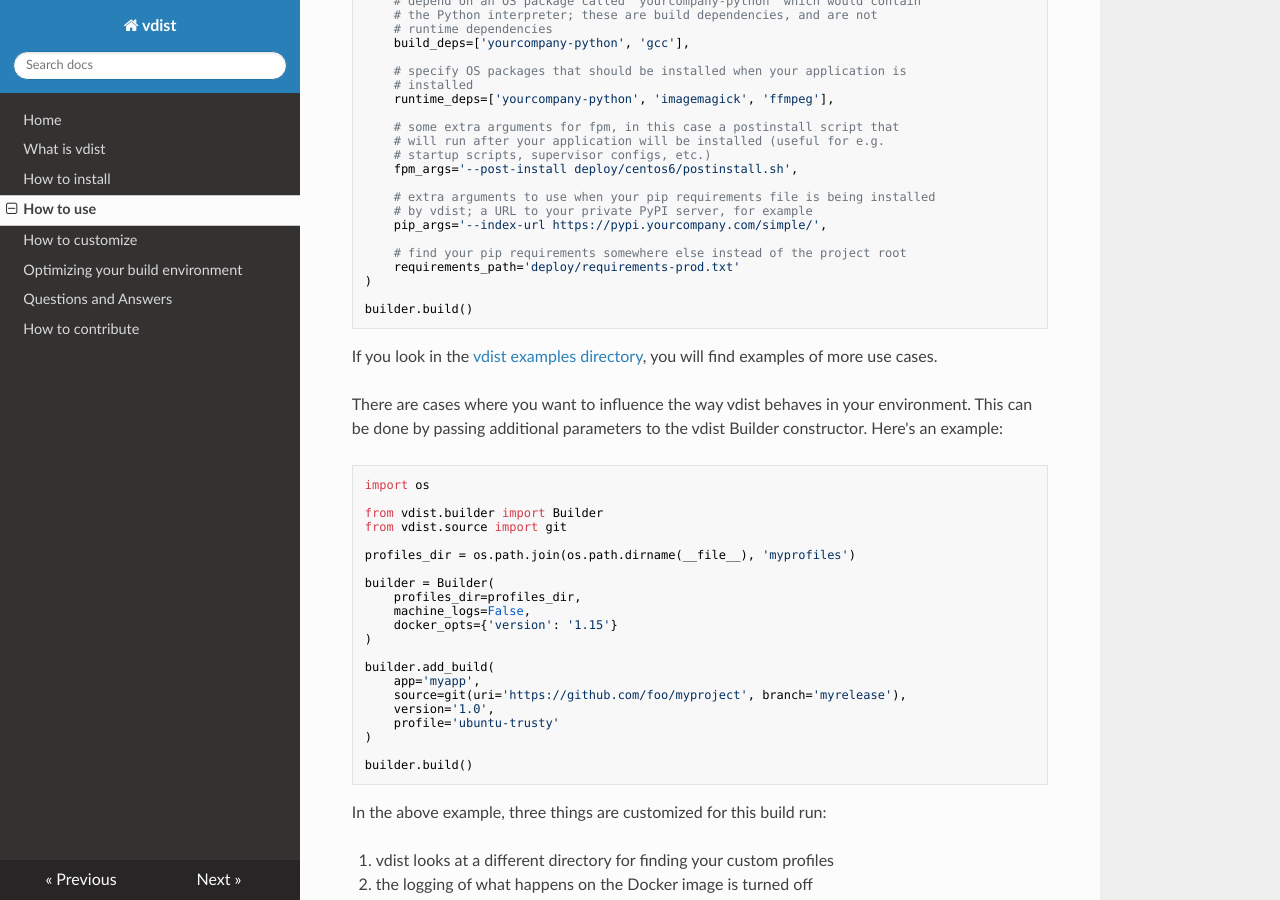
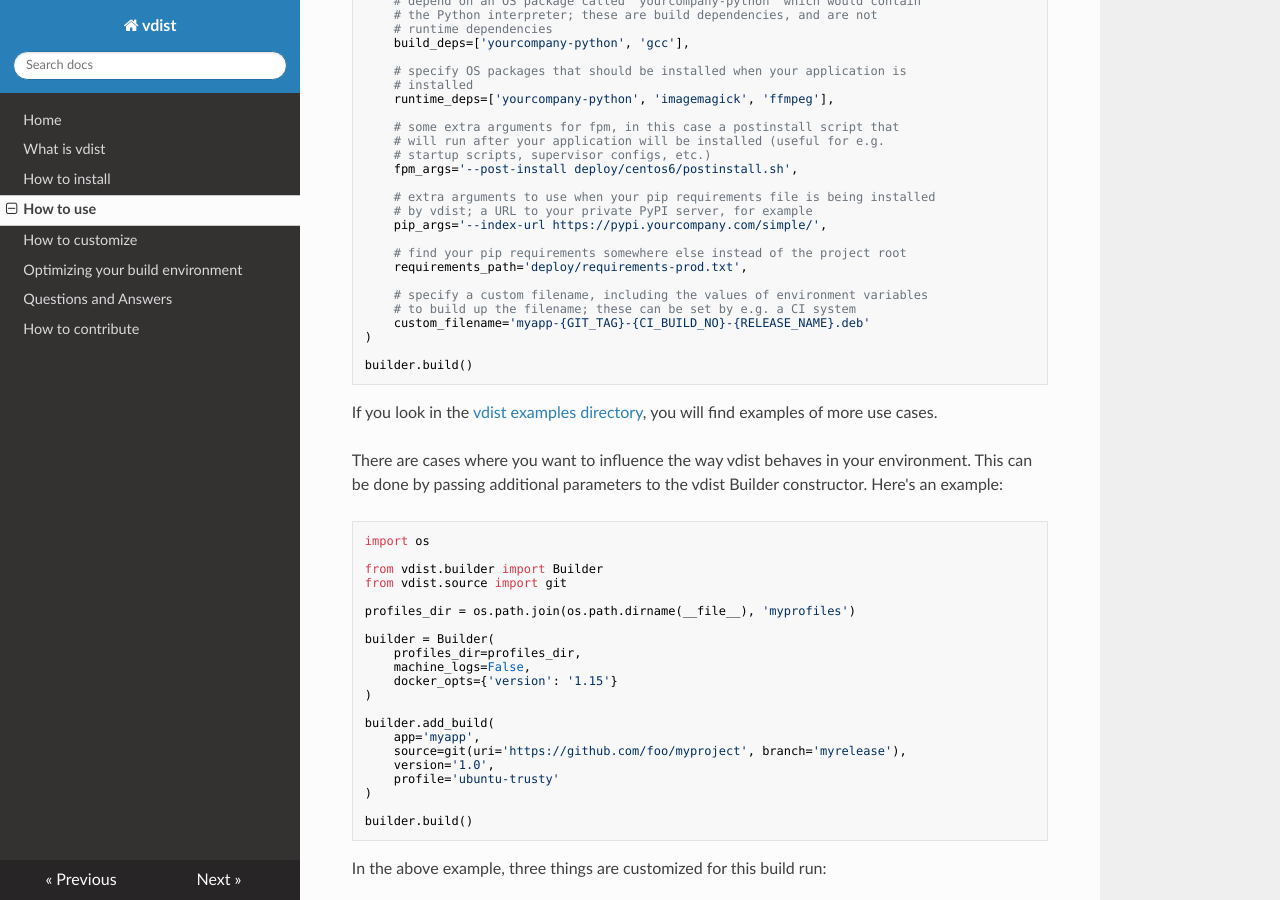
Before and after one commit to objectified/vdist, an MkDocs documentation site: the page built from docs/howtouse.md, in a window 1280 px wide and 900 px high, scrolled down 3073 px. Built offline with MkDocs 1.6.1, drawn with Linux system fonts in a browser that asks for light colours; nearby versions of some CDN libraries; old or Windows-style settings are respelled for this version of MkDocs.

Commit message:
add custom filename support

```diff
--- a/docs/howtouse.md
+++ b/docs/howtouse.md
@@ -144,7 +144,11 @@ builder.add_build(
     pip_args='--index-url https://pypi.yourcompany.com/simple/',
 
     # find your pip requirements somewhere else instead of the project root
-    requirements_path='deploy/requirements-prod.txt'
+    requirements_path='deploy/requirements-prod.txt',
+
+    # specify a custom filename, including the values of environment variables
+    # to build up the filename; these can be set by e.g. a CI system
+    custom_filename='myapp-{GIT_TAG}-{CI_BUILD_NO}-{RELEASE_NAME}.deb'
 )
 
 builder.build()
```
Also changed, not shown: 3 other files.
